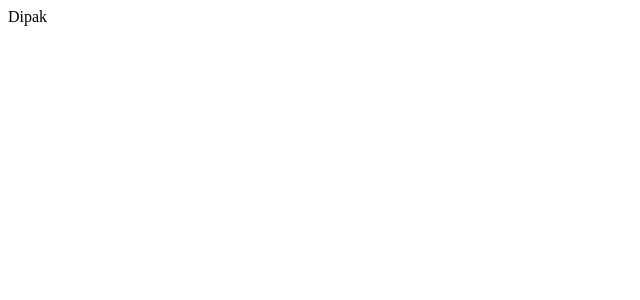
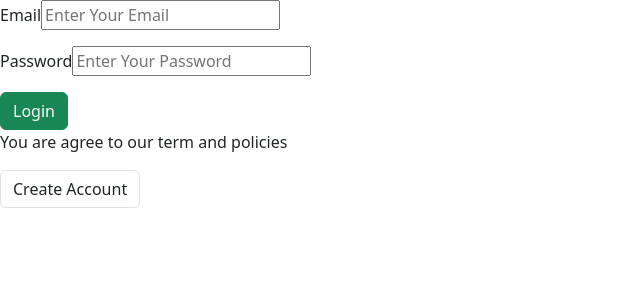
Before and after one commit to dipakmp7/Register-Login, a React (Create React App) app in the folder frontend/: page / in a window 1280 px wide. Shown: the top 300 px of the page, without its empty margins (0-640 px from the left). Built offline with nearby package versions, Linux system fonts and the light colour scheme.

Commit message:
basic login form file added

```diff
--- a/frontend/src/App.js
+++ b/frontend/src/App.js
@@ -1,10 +1,9 @@
+import Login from "./Login";
 
 function App() {
   return (
     <div className="App">
-      <header className="App-header">
-        Dipak
-      </header>
+     <Login/>
     </div>
   );
 }
--- a/frontend/src/Login.js
+++ b/frontend/src/Login.js
@@ -5,10 +5,17 @@ function Login (){
         <div>
             <div>
                 <form action="">
-                    <div>
+                    <div className="mb-3">
                         <label htmlFor="email">Email</label>
                         <input type="email" placeholder="Enter Your Email"></input>
                     </div>
+                    <div className="mb-3">
+                        <label htmlFor="password">Password</label>
+                        <input type="password" placeholder="Enter Your Password"></input>
+                    </div>
+                    <button className="btn btn-success">Login</button>
+                    <p>You are agree to our term and policies</p>
+                    <button className="btn btn-default border">Create Account</button>
                 </form>
             </div>
         </div>
--- a/frontend/src/index.js
+++ b/frontend/src/index.js
@@ -1,6 +1,7 @@
 import React from 'react';
 import ReactDOM from 'react-dom/client';
 import App from './App';
+import "bootstrap/dist/css/bootstrap.min.css"
 
 
 const root = ReactDOM.createRoot(document.getElementById('root'));
```
